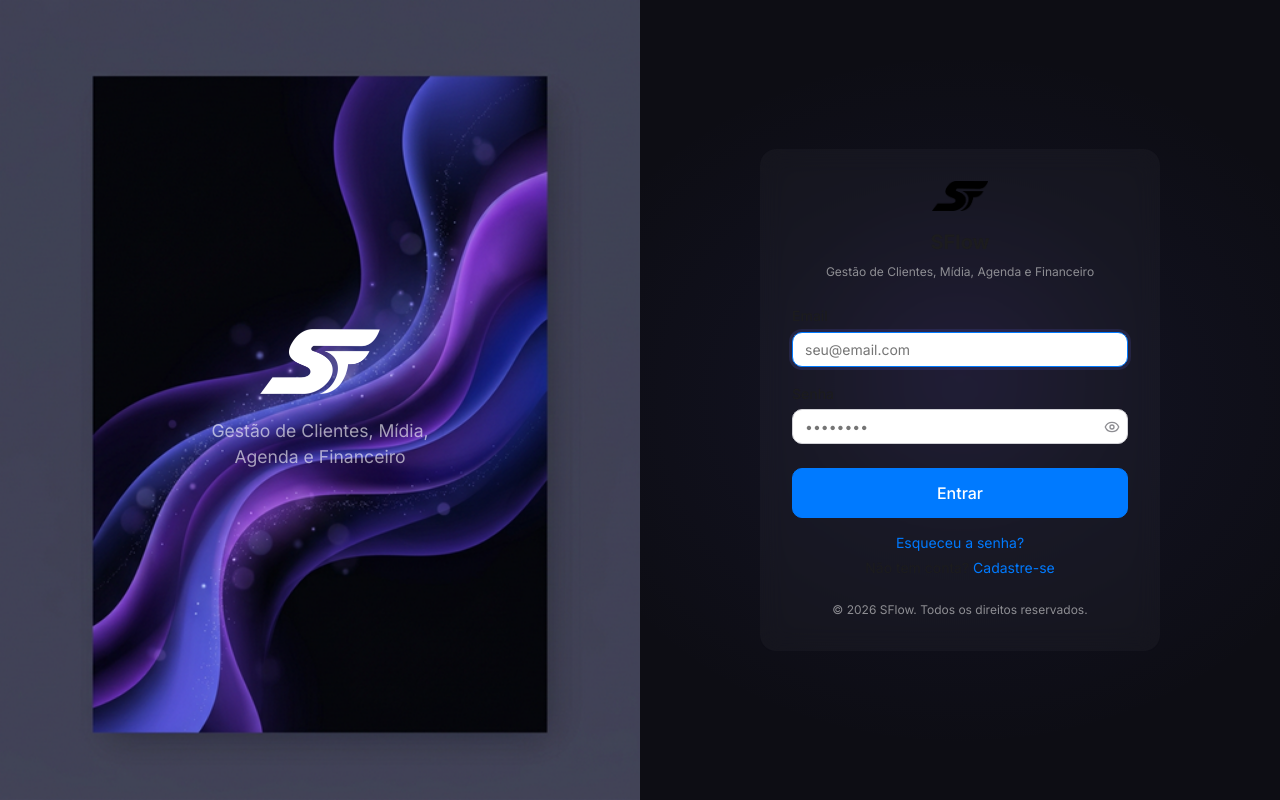
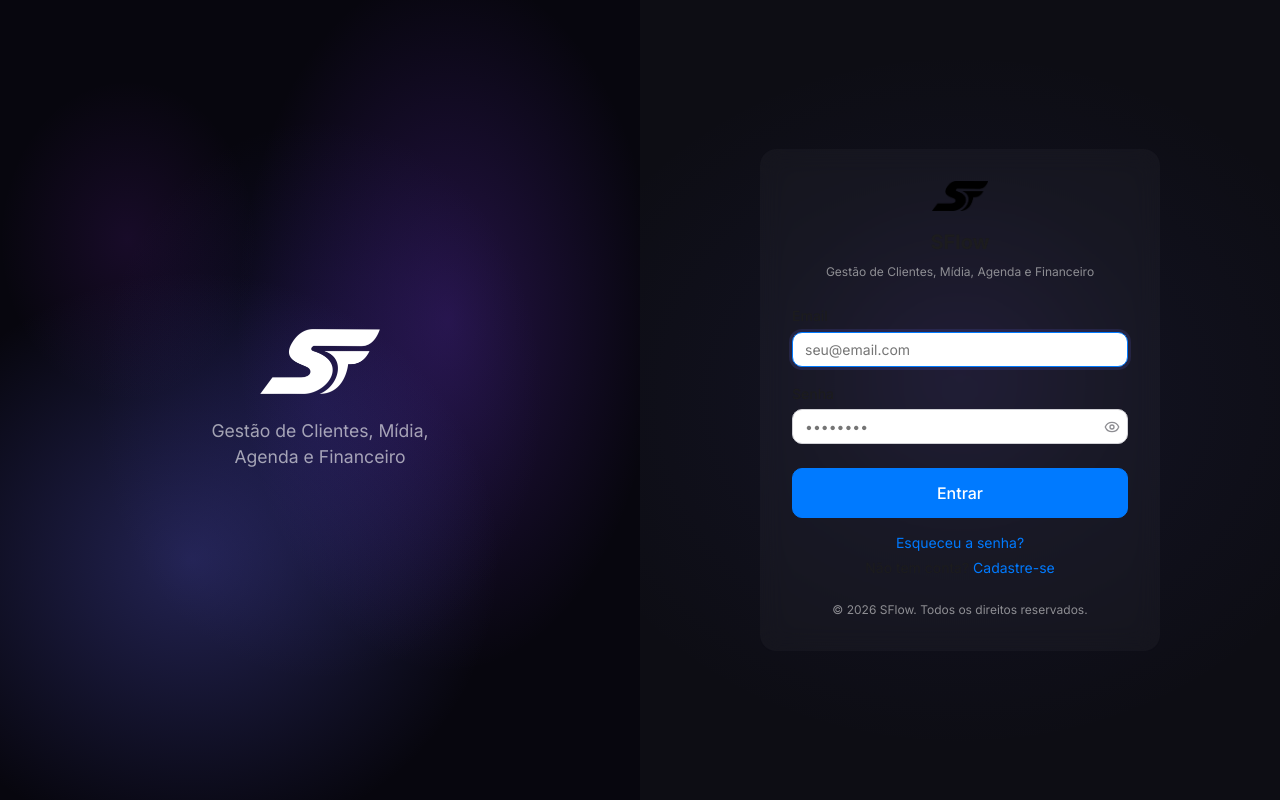
Before and after one commit to iagoschumaker/schumakerflow, a Next.js app: page /login in a window 1280 px wide. Built offline with nearby package versions, Linux system fonts and the light colour scheme.

Commit message:
fix: pure CSS gradient banner, removed image approach for guaranteed fill

```diff
--- a/src/app/globals.css
+++ b/src/app/globals.css
@@ -810,22 +810,19 @@ tbody tr:last-child td {
 .login-split-banner {
   flex: 1 1 50%;
   width: 50%;
-  min-height: 100vh;
-  background: #0a0a0f;
+  background: #07060e;
+  background-image:
+    radial-gradient(ellipse 80% 60% at 30% 70%, rgba(99, 102, 241, 0.3) 0%, transparent 60%),
+    radial-gradient(ellipse 60% 80% at 70% 40%, rgba(124, 58, 237, 0.25) 0%, transparent 55%),
+    radial-gradient(ellipse 50% 50% at 50% 50%, rgba(79, 70, 229, 0.15) 0%, transparent 70%),
+    radial-gradient(ellipse 40% 40% at 20% 30%, rgba(147, 51, 234, 0.12) 0%, transparent 50%);
   display: flex;
   align-items: center;
   justify-content: center;
+  position: relative;
   overflow: hidden;
-  position: relative;
-}
-
-.login-banner-img {
-  width: 100%;
-  height: 100%;
-  object-fit: cover;
-  position: absolute;
-  inset: 0;
-}
+}
+
 
 .login-banner-overlay {
   position: relative;
--- a/src/app/login/page.tsx
+++ b/src/app/login/page.tsx
@@ -62,10 +62,9 @@ export default function LoginPage() {
             <div className="login-split">
                 {/* Left: Banner */}
                 <div className="login-split-banner">
-                    <img src="/icons/login-banner.png" alt="" className="login-banner-img" />
                     <div className="login-banner-overlay">
                         <img src="/icons/favicon-512-white.png" alt="SFlow" style={{ width: 120, height: 'auto', marginBottom: 24 }} />
-                        <div style={{ fontSize: '1.1rem', color: 'rgba(255,255,255,0.6)', fontWeight: 400, maxWidth: 280, lineHeight: 1.5 }}>Gestão de Clientes, Mídia, Agenda e Financeiro</div>
+                        <div style={{ fontSize: '1.1rem', color: 'rgba(255,255,255,0.6)', fontWeight: 400, maxWidth: 280, lineHeight: 1.5, textAlign: 'center' }}>Gestão de Clientes, Mídia, Agenda e Financeiro</div>
                     </div>
                 </div>
 
```
